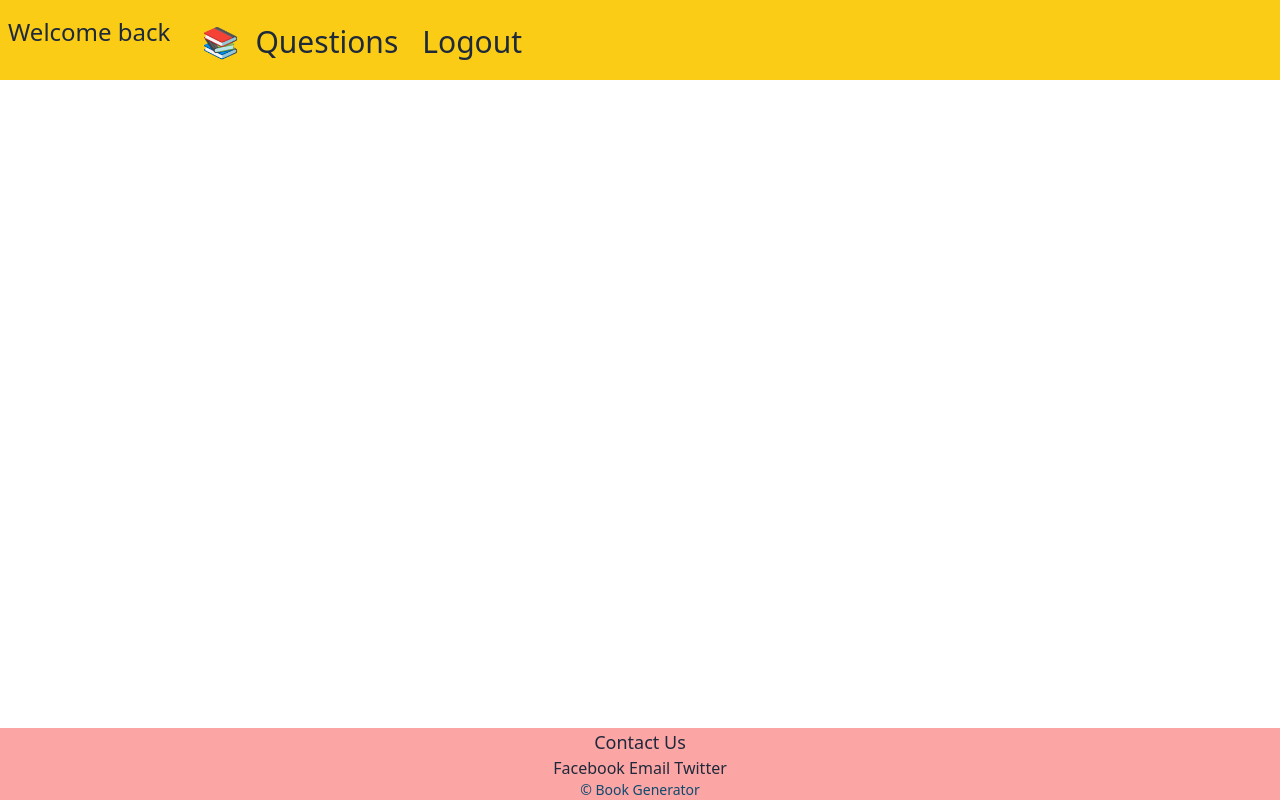
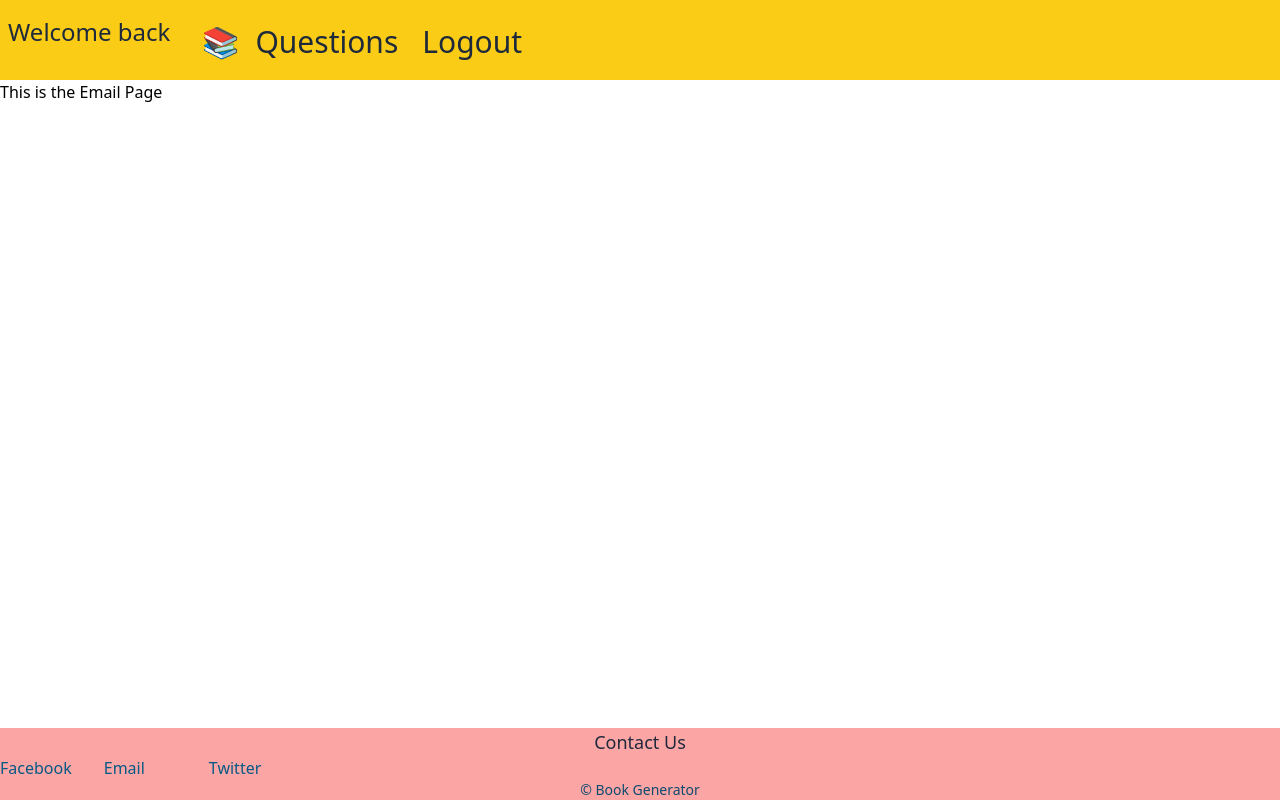
Before and after one commit to amart672/bookgenerator, a Vue app: page /email in a window 1280 px wide. Built offline with nearby package versions, Linux system fonts and the light colour scheme; what @vueuse/firebase would draw is missing.

Commit message:
added a facebook, email, and twitter page

```diff
--- a/src/router.js
+++ b/src/router.js
@@ -16,6 +16,9 @@ const routes = [
   { path: '/bookgenerator', name: 'Book Generator', component: () => import('@/views/BookGenerator.vue') },
   { path: '/login', name: 'Login', component: () => import('@/views/LoginPage.vue') },
   { path: '/notfound', name: 'NotFound', component: () => import('@/views/NotFound.vue') },
+  { path: '/facebook', name: 'FaceBook', component: () => import('@/views/FaceBook.vue') },
+  { path: '/email', name: 'EmailPage', component: () => import('@/views/EmailPage.vue') },
+  { path: '/twitter', name: 'TwiterPage', component: () => import('@/views/TwiterPage.vue') },
 ]
 
 const router = createRouter({
--- /dev/null
+++ b/src/views/EmailPage.vue
@@ -0,0 +1,3 @@
+<template>
+  <h1>This is the Email Page</h1>
+</template>
--- /dev/null
+++ b/src/views/FaceBook.vue
@@ -0,0 +1,3 @@
+<template>
+  <h1>This is the Facebook Page</h1>
+</template>
--- a/src/views/FooterPage.vue
+++ b/src/views/FooterPage.vue
@@ -1,7 +1,9 @@
 <template>
   <footer class="fixed left-0 bottom-0 w-full bg-red-300">
     <p class="text-center text-lg text-slate-800">Contact Us</p>
-    <p class="text-m px-8 text-center text-slate-800">Facebook Email Twitter</p>
+    <RouterLink to="/facebook" class="text-m text-start text-sky-800">Facebook</RouterLink>
+    <RouterLink to="/email" class="text-m px-8 text-center text-sky-800">Email</RouterLink>
+    <RouterLink to="/twitter" class="text-m px-8 text-end text-sky-800">Twitter</RouterLink>
     <p class="text-center text-sm text-sky-900">© Book Generator</p>
   </footer>
 </template>
--- /dev/null
+++ b/src/views/TwitterPage.vue
@@ -0,0 +1,3 @@
+<template>
+  <h1>This is the Twitter Page</h1>
+</template>
```
